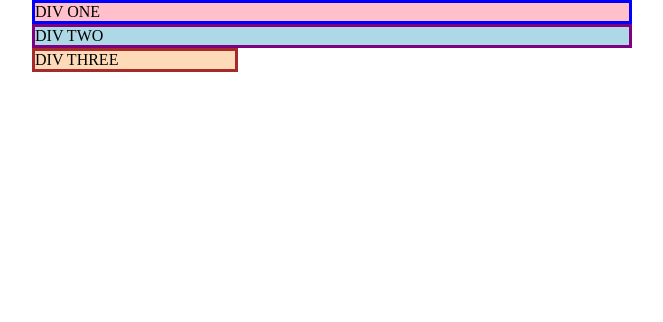
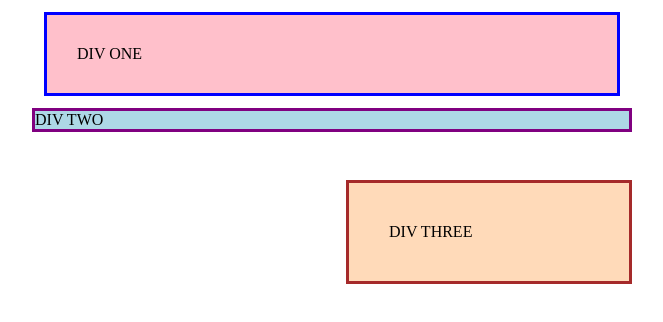
Before and after one commit to RodrigoPessoaDev/margin-and-padding, a plain HTML site: page index.html in a window 1280 px wide. Shown: the whole page, without its empty margins (308-971 px from the left). Drawn offline with Linux system fonts and the light colour scheme.

Commit message:
Add margin and padding to divs

```diff
--- a/styles.css
+++ b/styles.css
@@ -7,15 +7,15 @@ body {
     background: pink;
     border: 3px solid blue;
     /* CHANGE ME */
-    padding: 0px;
-    margin: 0px;
+    padding: 30px;
+    margin: 12px;
   }
 
   .two {
     background: lightblue;
     border: 3px solid purple;
     /* CHANGE ME */
-    margin-bottom: 0px;
+    margin-bottom: 48px;
   }
 
   .three {
@@ -23,6 +23,6 @@ body {
     border: 3px solid brown;
     width: 200px;
     /* CHANGE ME */
-    padding: 0px;
-    margin-left: 0px;
+    padding: 40px;
+    margin-left: auto;
   }
```
